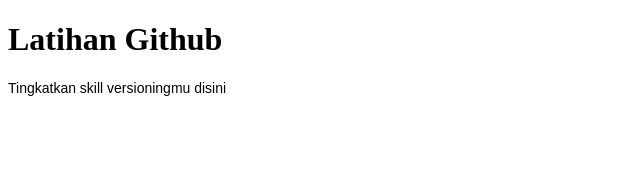
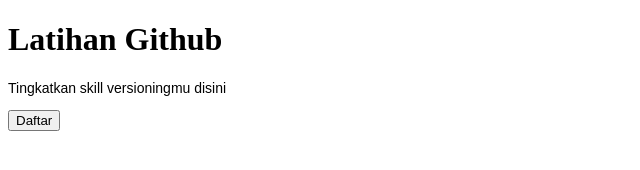
Before and after one commit to Sodrul27/LatihanGit, a plain HTML site: page index.html in a window 1280 px wide. Shown: the whole page, without its empty margins (0-640 px from the left). Drawn offline with Linux system fonts and the light colour scheme.

Commit message:
Mengubah index.html dari github

```diff
--- a/index.html
+++ b/index.html
@@ -9,5 +9,6 @@
 <body>
     <h1>Latihan Github</h1>
     <p>Tingkatkan skill versioningmu disini</p>
+    <input type="button" value="Daftar">
 </body>
 </html>
```
